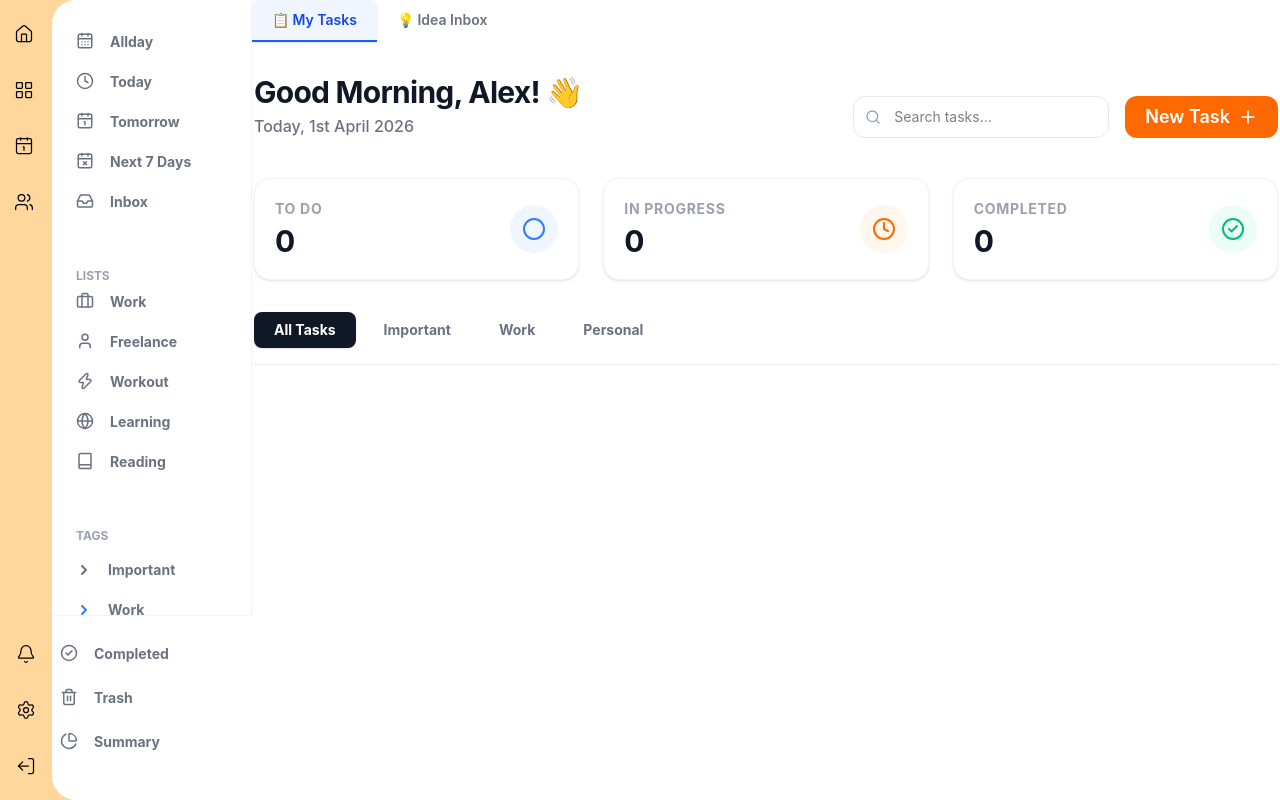
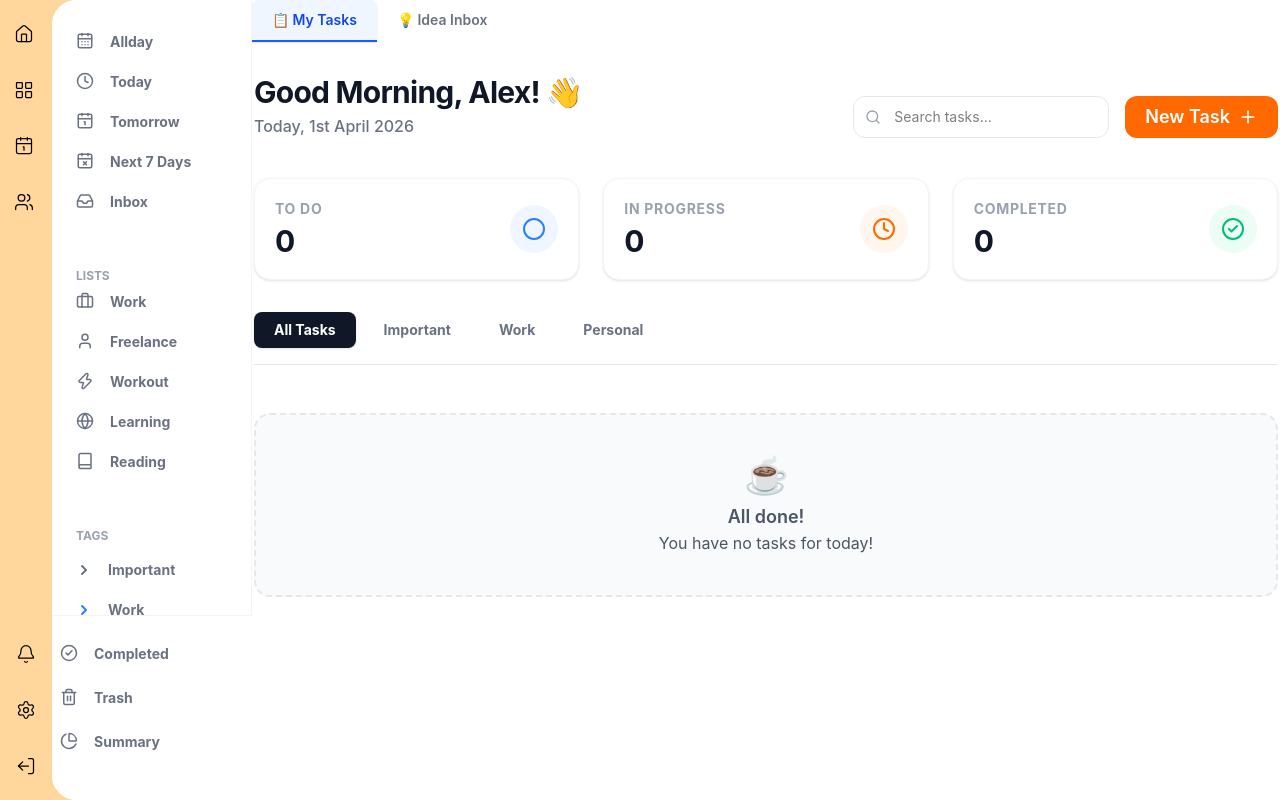
Before and after one commit to jacob4521/dev-routine-app, a React (Vite) app: page / in a window 1280 px wide. Both pictures are taken after a click on the button "📋 My Tasks". Built offline with nearby package versions, Linux system fonts and the light colour scheme.

Commit message:
TaskBoard updated.

```diff
--- a/src/components/TaskBoard.jsx
+++ b/src/components/TaskBoard.jsx
@@ -1,5 +1,5 @@
 import { Search, Plus, CheckCircle2, Clock, Circle } from "lucide-react";
-import TaskCard from "@/components/TaskCard";
+import TaskCard from "./TaskCard";
 
 const TaskBoard = ({
   newTaskTitle,
@@ -10,6 +10,12 @@ const TaskBoard = ({
   runningTaskId,
   inProgressTasks = runningTaskId ? 1 : 0,
   tasks,
+  deleteTask,
+  updateTask,
+  toggleTaskDone,
+  categoryColors,
+  handleAddSubTask,
+  toggleTimer,
 }) => {
   const mainTasks = tasks.filter((task) => task.parentId === null);
   const totalTasks = mainTasks.length;
@@ -115,6 +121,39 @@ const TaskBoard = ({
           Personal
         </button>
       </div>
+
+      {/* Task List Section */}
+      <div className="flex flex-col gap-4">
+        {mainTasks.length === 0 ? (
+          <div className="text-center py-10 bg-gray-50 rounded-2xl border-2 border-dashed border-gray-200 mt-4">
+            <p className="text-4xl mb-2">☕</p>
+            <h3 className="text-lg font-semibold text-gray-600">All done!</h3>
+            <p className="text-gray-600">You have no tasks for today!</p>
+          </div>
+        ) : (
+          mainTasks.map((task) => (
+            <TaskCard
+              key={task.id}
+              id={task.id}
+              title={task.title}
+              category={task.category}
+              completed={task.completed}
+              onToggle={toggleTaskDone}
+              onDelete={deleteTask}
+              onUpdate={updateTask}
+              categoryColors={
+                categoryColors ? categoryColors[task.category] : undefined
+              }
+              handleAddSubTask={handleAddSubTask}
+              allTasks={tasks}
+              runningTaskId={runningTaskId}
+              toggleTimer={toggleTimer}
+              parentId={task.parentId}
+              timeSpent={task.timeSpent}
+            />
+          ))
+        )}
+      </div>
     </div>
   );
 };
```
